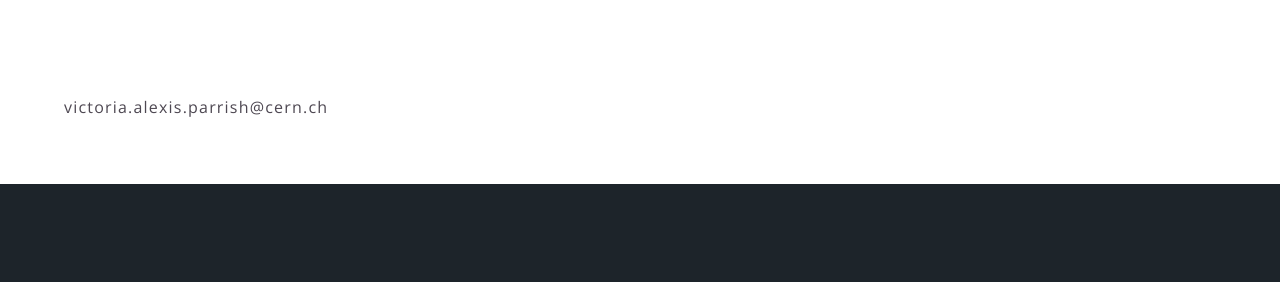
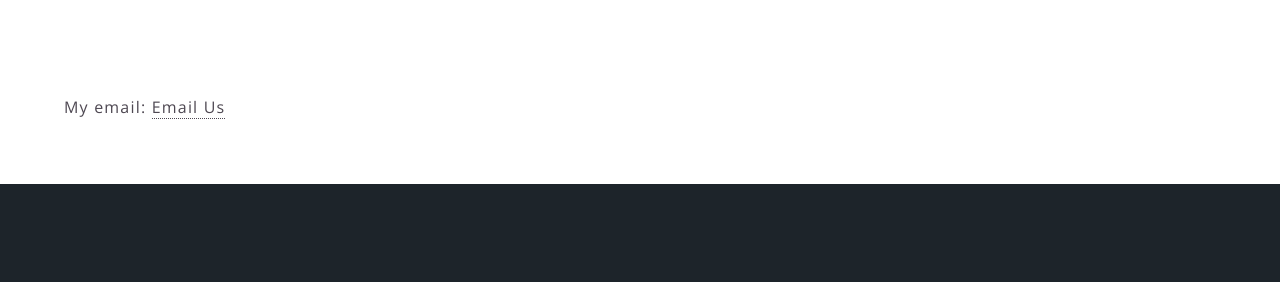
Before and after one commit to victoria-parrish/victoria-parrish.github.io, a Jekyll site: the page built from contact.html, in a window 1280 px wide. Shown: the part 337-619 px from the top of the page. Built offline with Jekyll 4.4.1, drawn with Linux system fonts in a browser that asks for light colours.

Commit message:
new contact

```diff
--- a/_config.yml
+++ b/_config.yml
@@ -13,7 +13,7 @@ baseurl: "" # the subpath of your site, e.g. /blog
 social:
   github: https://github.com/victoria-parrish
   linkedin-square: https://linkedin.com/in/victoria-parrish
-  email: /contact/
+  email: /contact.html/
   #flickr:
   #instagram:
   #youtube-square:
--- a/contact.html
+++ b/contact.html
@@ -3,4 +3,5 @@ layout: page
 title: contact
 ---
 
-victoria.alexis.parrish@cern.ch
+My email:
+<a href="mailto:victoria.alexis.parrish@cern.ch">Email Us</a>
```
